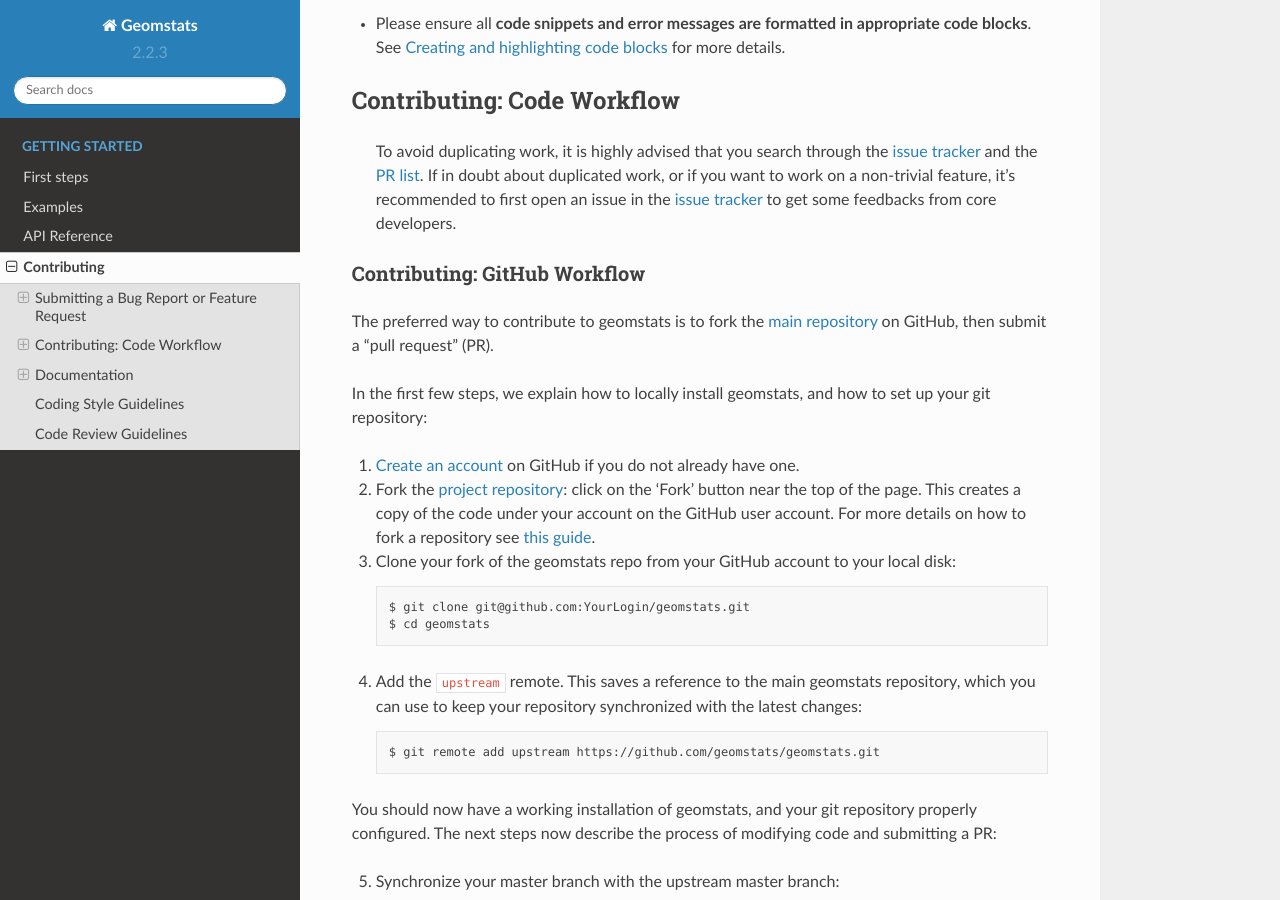
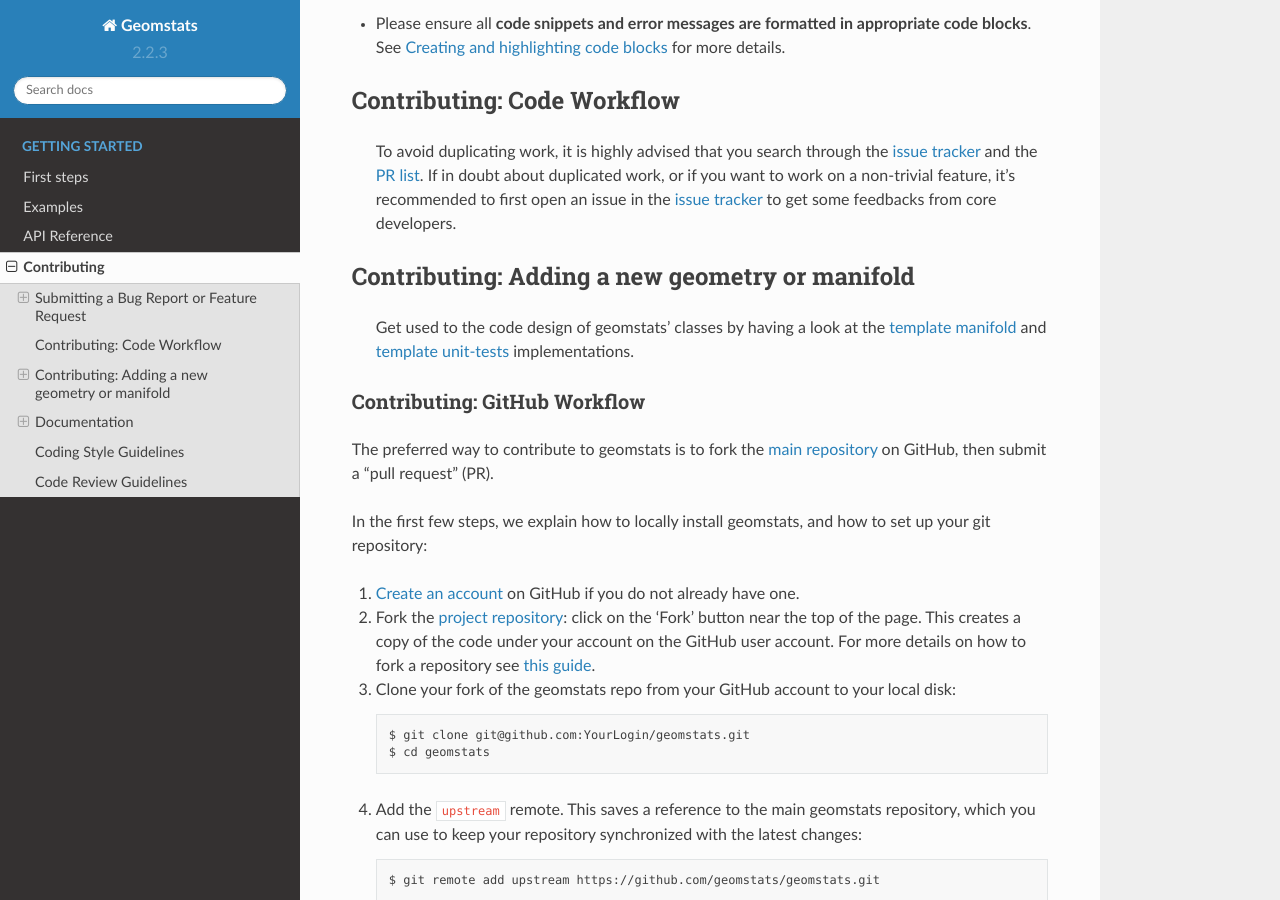
Before and after one commit to geomstats/geomstats, a Sphinx documentation site: the page built from docs/contributing.rst, in a window 1280 px wide and 900 px high, scrolled down 1477 px. Built offline with Sphinx 7.4.7 and the Read the Docs theme 2.0.0, drawn with Linux system fonts in a browser that asks for light colours; pages that are not in the unit, such as notebooks, are missing from menus.

Commit message:
Update contributing with template files' links

```diff
--- a/docs/contributing.rst
+++ b/docs/contributing.rst
@@ -93,6 +93,12 @@ Contributing: Code Workflow
   feature, it's recommended to first open an issue in
   the `issue tracker <https://github.com/geomstats/geomstats/issues>`_
   to get some feedbacks from core developers.
+
+
+Contributing: Adding a new geometry or manifold
+-----------------------------------------------
+
+  Get used to the code design of geomstats' classes by having a look at the `template manifold <https://github.com/geomstats/geomstats/tree/master/geomstats/geometry/_my_manifold.py>`__ and `template unit-tests <https://github.com/geomstats/geomstats/tree/master/tests/test__my_manifold.py>`__ implementations.
 
 Contributing: GitHub Workflow
 =============================
```
